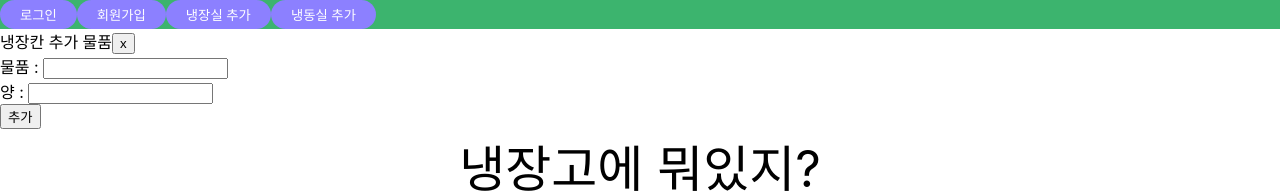
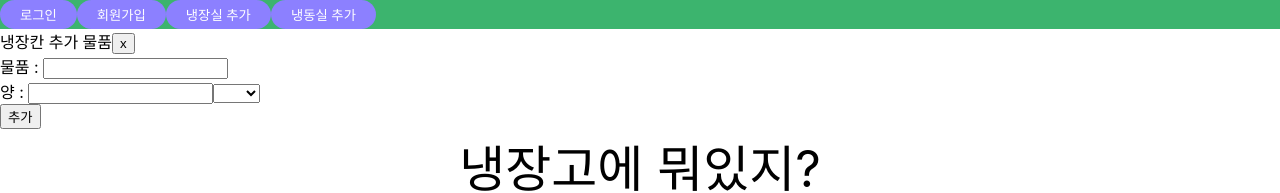
Before and after one commit to davidpark216/FridgeCheck, a React (Create React App) app in the folder fridecheck/: page / in a window 1280 px wide. Both pictures are taken after a click on the button "냉장실 추가". Shown: the top 193 px of the page. Built offline with nearby package versions, Linux system fonts and the light colour scheme.

Commit message:
Add unit selectbox

```diff
--- a/fridecheck/src/components/AddArea.tsx
+++ b/fridecheck/src/components/AddArea.tsx
@@ -30,6 +30,7 @@ function AddArea({
     key: "",
     item: "",
     quantity: "",
+    unit: "",
     date: "",
   });
 
@@ -37,6 +38,7 @@ function AddArea({
     key: "",
     item: "",
     quantity: "",
+    unit: "",
     date: "",
   });
 
@@ -63,7 +65,6 @@ function AddArea({
       date: String(today),
       key: addColdItem.item,
     });
-    // setTimeout(setColdItems(coldItems.concat(addColdItem)), 100);
   };
 
   useEffect(() => {
@@ -112,7 +113,15 @@ function AddArea({
               type="text"
               onChange={(e) => handleTypeCold("quantity", e)}
             />
+            <select className="coldUnitSelect">
+              <option value="coldUnit"></option>
+              <option value="coldUnit">g</option>
+              <option value="coldUnit">개</option>
+              <option value="coldUnit">마리</option>
+              <option value="coldUnit">l</option>
+            </select>
           </div>
+
           <button onClick={handleAddCold}>추가</button>
         </InputArea>
       ) : (
@@ -142,6 +151,13 @@ function AddArea({
               type="text"
               onChange={(e) => handleTypeFrozen("quantity", e)}
             />
+            <select className="frozenUnitSelect">
+              <option value="frozenUnit"></option>
+              <option value="frozenUnit">g</option>
+              <option value="frozenUnit">개</option>
+              <option value="frozenUnit">마리</option>
+              <option value="frozenUnit">l</option>
+            </select>
           </div>
           <button onClick={handleAddFrozen}>추가</button>
         </InputArea>
```
